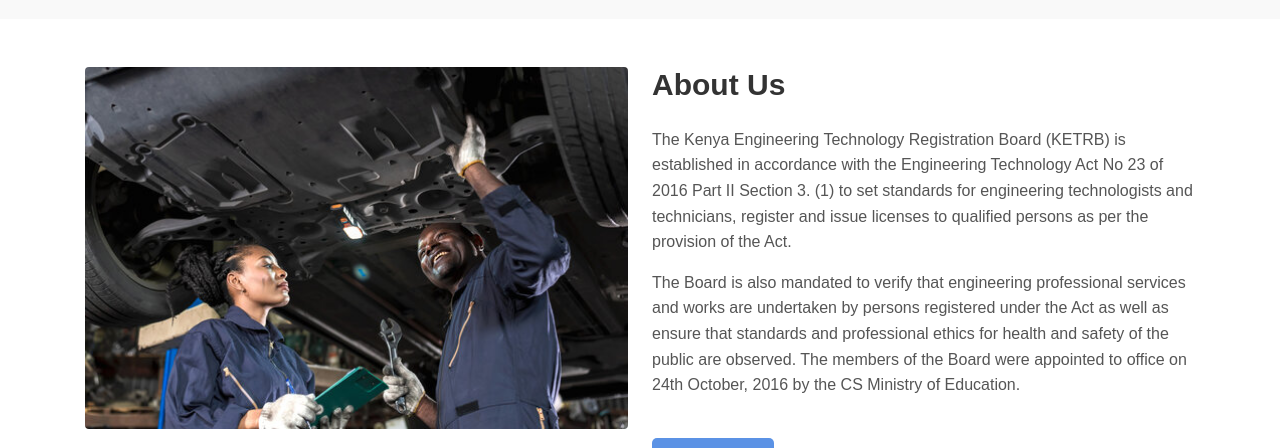
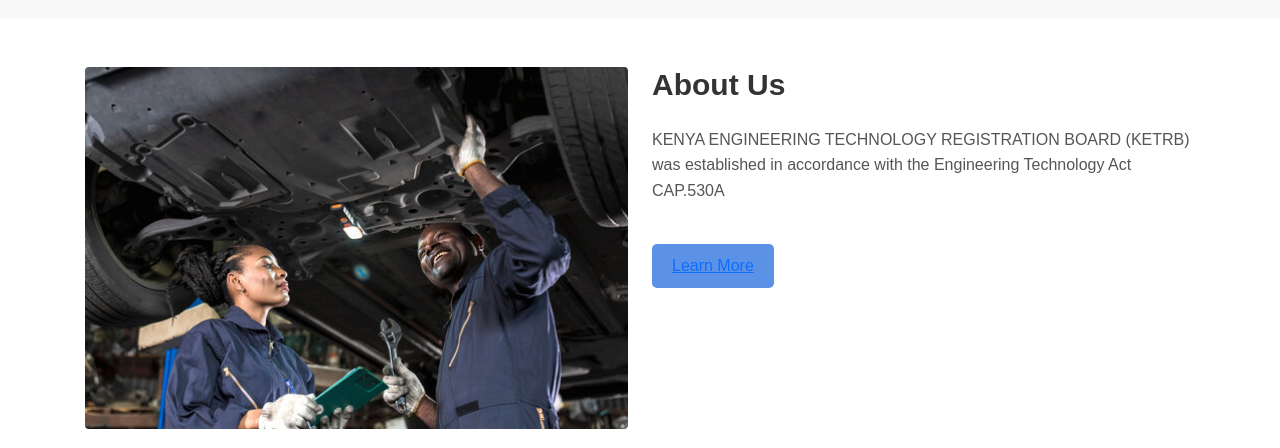
Before and after one commit to tmm-tech/KETRB, a React (Create React App) app in the folder ketrb-frontend/: page / in a window 1280 px wide. Shown: the part 4540-4988 px from the top of the page. Built offline with nearby package versions, Linux system fonts and the light colour scheme; a web font is replaced by a local one.

Commit message:
Changed the Act

```diff
--- a/ketrb-frontend/src/Component/HomeAbout.jsx
+++ b/ketrb-frontend/src/Component/HomeAbout.jsx
@@ -17,20 +17,16 @@ const HomeAbout = () => {
             <div className="col-lg-6">
               <h2 className="mb-4 home-about">About Us</h2>
               <p>
-                The Kenya Engineering Technology Registration Board (KETRB) is
-                established in accordance with the Engineering Technology Act No
-                23 of 2016 Part II Section 3. (1) to set standards for
-                engineering technologists and technicians, register and issue
-                licenses to qualified persons as per the provision of the Act.
+              KENYA ENGINEERING TECHNOLOGY REGISTRATION BOARD (KETRB) was established in accordance with the Engineering Technology Act CAP.530A
               </p>
-              <p>
+              {/*<p>
                 The Board is also mandated to verify that engineering
                 professional services and works are undertaken by persons
                 registered under the Act as well as ensure that standards and
                 professional ethics for health and safety of the public are
                 observed. The members of the Board were appointed to office on
                 24th October, 2016 by the CS Ministry of Education.
-              </p>
+              </p>*/}
               <button className="btn btn-primary"><Link to="/about">Learn More</Link></button>
             </div>
           </div>
--- a/ketrb-frontend/src/Page/About.jsx
+++ b/ketrb-frontend/src/Page/About.jsx
@@ -50,11 +50,8 @@ const About = () => {
               <div className="about-subheading">Who We Are</div>
               <div className="text-gray-800">
                 <p>
-                  Kenya Engineering Technology Registration Board (KETRB)
-                  was established in accordance with the Engineering Technology
-                  Act No 23 of 2016 Part II Section 3. (1) to set standards for
-                  engineering technologists and technicians, register and issue
-                  licenses to qualified persons as per the provision of the Act.
+                KENYA ENGINEERING TECHNOLOGY REGISTRATION BOARD (KETRB)
+                 was established in accordance with the Engineering Technology Act CAP.530A.
                 </p>
                 <br />
               </div>
```
